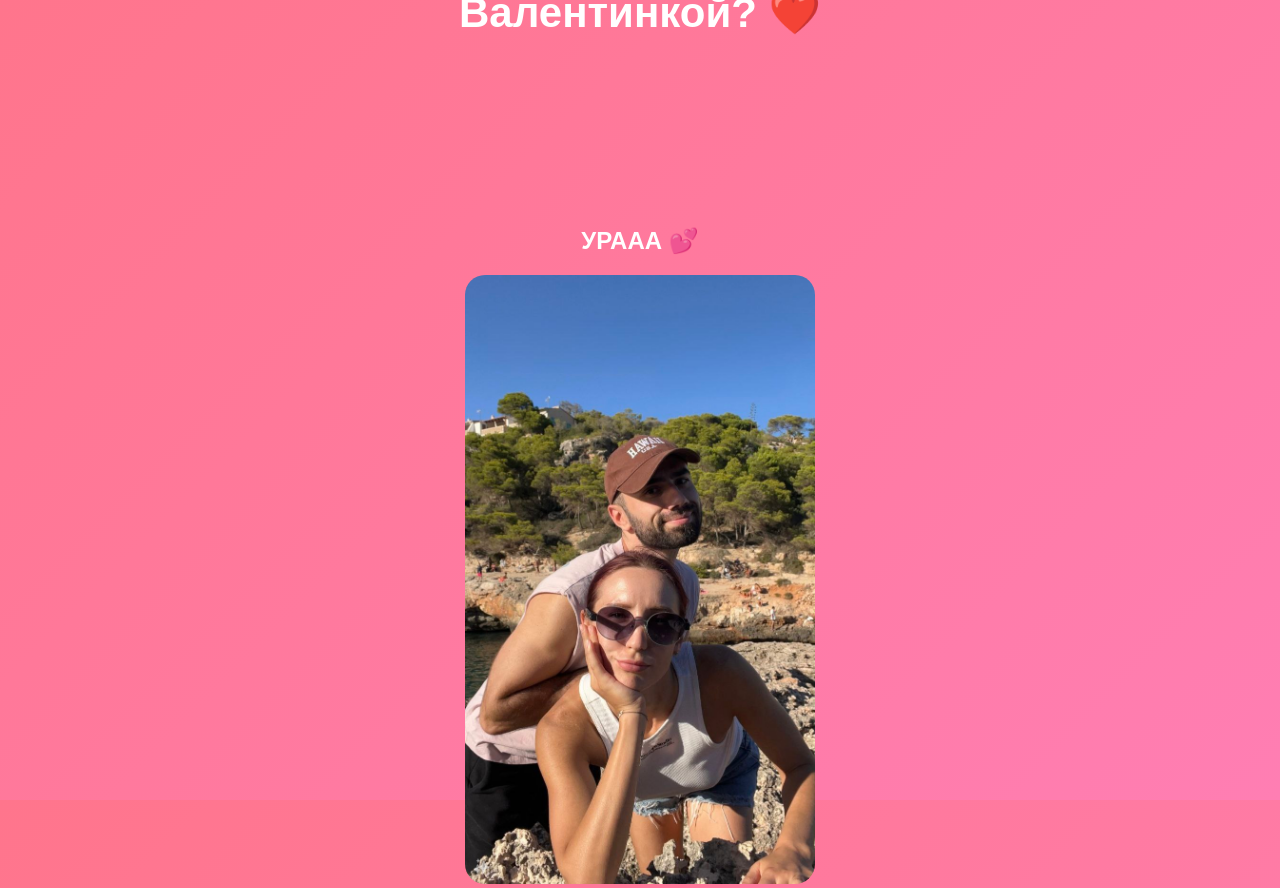
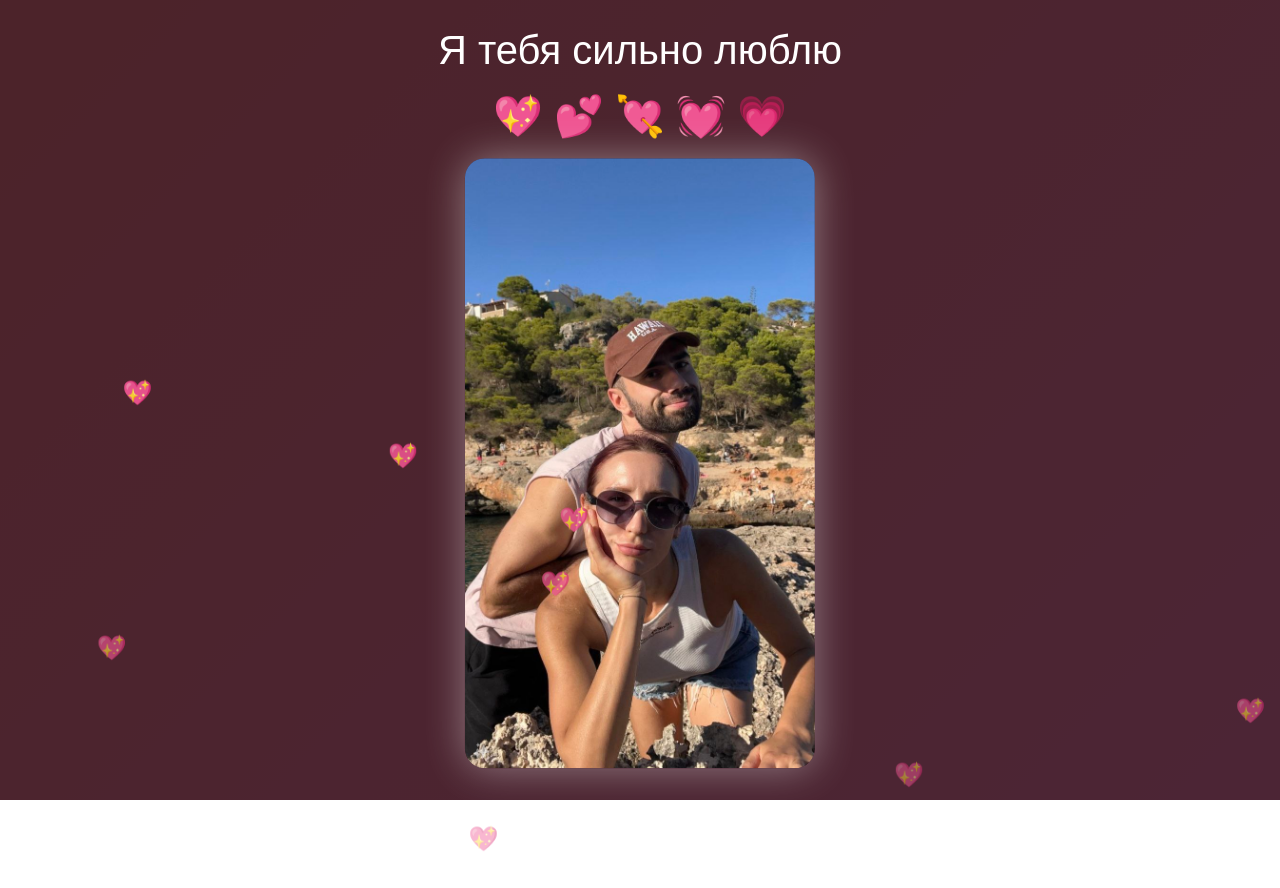
Before and after one commit to Martin-dops/valentine, a plain HTML site: page index.html in a window 1280 px wide. Both pictures are taken after a click on the button "Да 💖". After the commit the page ends 800 px from the top, so only its background shows below. Drawn offline with Linux system fonts and the light colour scheme.

Commit message:
index.html

```diff
--- a/index.html
+++ b/index.html
@@ -3,7 +3,7 @@
 <head>
 <meta charset="UTF-8">
 <meta name="viewport" content="width=device-width, initial-scale=1.0">
-<title>Будешь ли ты моей Валентинкой?</title>
+<title>Для тебя ❤️</title>
 
 <style>
 body {
@@ -18,8 +18,16 @@ body {
     text-align: center;
 }
 
+.overlay {
+    position: fixed;
+    width: 100%;
+    height: 100%;
+    background: rgba(0,0,0,0.7);
+    display: none;
+    z-index: 5;
+}
+
 .container {
-    position: relative;
     width: 100%;
     max-width: 500px;
 }
@@ -27,13 +35,15 @@ body {
 h1 {
     font-size: clamp(24px, 5vw, 42px);
     color: white;
-    margin-bottom: 40px;
-    padding: 0 20px;
+    margin-bottom: 50px;
 }
 
+/* Кнопки по центру */
 .buttons {
+    display: flex;
+    justify-content: center;
+    gap: 40px;
     position: relative;
-    height: 120px;
 }
 
 button {
@@ -42,79 +52,134 @@ button {
     border: none;
     border-radius: 12px;
     cursor: pointer;
-    position: absolute;
-    transition: 0.2s;
+    transition: 0.2s ease;
+    position: relative;
 }
 
 #yesBtn {
     background-color: #ff2e63;
     color: white;
-    left: 30%;
 }
 
 #noBtn {
     background-color: #333;
     color: white;
-    left: 60%;
 }
 
-#imageContainer {
+/* Второй экран */
+#secondScreen {
     display: none;
-    margin-top: 30px;
+    position: fixed;
+    top: 50%;
+    left: 50%;
+    transform: translate(-50%, -50%);
+    z-index: 10;
+    animation: fadeIn 1s ease forwards;
+}
+
+@keyframes fadeIn {
+    from { opacity: 0; transform: translate(-50%, -40%) scale(0.8); }
+    to { opacity: 1; transform: translate(-50%, -50%) scale(1); }
+}
+
+.loveText {
+    color: white;
+    font-size: clamp(26px, 5vw, 40px);
+    margin-bottom: 20px;
+}
+
+.heartsText {
+    font-size: 40px;
 }
 
 img {
     width: 90%;
     max-width: 350px;
     border-radius: 20px;
+    box-shadow: 0 0 40px rgba(255,255,255,0.4);
+}
+
+/* Дождь сердечек */
+.heart {
+    position: fixed;
+    font-size: 24px;
+    animation: fall 4s linear forwards;
+    z-index: 20;
+}
+
+@keyframes fall {
+    0% { transform: translateY(-50px); opacity: 1; }
+    100% { transform: translateY(100vh); opacity: 0; }
 }
 </style>
 </head>
 
 <body>
 
+<div class="overlay" id="overlay"></div>
+
 <div class="container">
-    <h1>Будешь ли ты моей Валентинкой? ❤️</h1>
+    <h1 id="mainQuestion">Будешь ли ты моей Валентинкой? ❤️</h1>
 
     <div class="buttons">
         <button id="yesBtn">Да 💖</button>
-        <button id="noBtn">Нет 😏</button>
-    </div>
-
-    <div id="imageContainer">
-        <h2 style="color:white;">УРААА 💕</h2>
-        <img src="photo.jpg" alt="Наше фото">
+        <button id="noBtn">Нет 😔</button>
     </div>
 </div>
+
+<div id="secondScreen">
+    <div class="loveText">Я тебя сильно люблю</div>
+    <div class="heartsText">💖 💕 💘 💓 💗</div>
+    <br>
+    <img src="photo.jpg" alt="Наше фото">
+</div>
+
+<audio id="romanticMusic" src="music.mp3"></audio>
 
 <script>
 const noBtn = document.getElementById("noBtn");
 const yesBtn = document.getElementById("yesBtn");
-const imageContainer = document.getElementById("imageContainer");
+const overlay = document.getElementById("overlay");
+const secondScreen = document.getElementById("secondScreen");
+const question = document.getElementById("mainQuestion");
+const music = document.getElementById("romanticMusic");
 
-// Кнопка "Нет" всегда остаётся в пределах экрана
-noBtn.addEventListener("mouseover", moveButton);
-noBtn.addEventListener("touchstart", moveButton);
+// Лёгкое смещение на 80px
+function moveSlightly() {
+    const offsetX = (Math.random() - 0.5) * 200; // от -200 до +200
+    const offsetY = (Math.random() - 0.5) * 400;  // по вертикали до 200
 
-function moveButton() {
-    const buttonWidth = noBtn.offsetWidth;
-    const buttonHeight = noBtn.offsetHeight;
-
-    const maxX = window.innerWidth - buttonWidth - 20;
-    const maxY = window.innerHeight - buttonHeight - 20;
-
-    const x = Math.random() * maxX;
-    const y = Math.random() * maxY;
-
-    noBtn.style.left = x + "px";
-    noBtn.style.top = y + "px";
+    noBtn.style.transform = `translate(${offsetX}px, ${offsetY}px)`;
 }
 
-// При нажатии "Да"
+
+noBtn.addEventListener("mouseover", moveSlightly);
+noBtn.addEventListener("touchstart", moveSlightly);
+
+// Дождь сердечек
+function createHeart() {
+    const heart = document.createElement("div");
+    heart.classList.add("heart");
+    heart.innerHTML = "💖";
+    heart.style.left = Math.random() * window.innerWidth + "px";
+    document.body.appendChild(heart);
+
+    setTimeout(() => {
+        heart.remove();
+    }, 4000);
+}
+
+// Нажатие Да
 yesBtn.addEventListener("click", function() {
-    imageContainer.style.display = "block";
+    question.style.display = "none";
     yesBtn.style.display = "none";
     noBtn.style.display = "none";
+
+    overlay.style.display = "block";
+    secondScreen.style.display = "block";
+
+    music.play();
+    setInterval(createHeart, 300);
 });
 </script>
 
```
